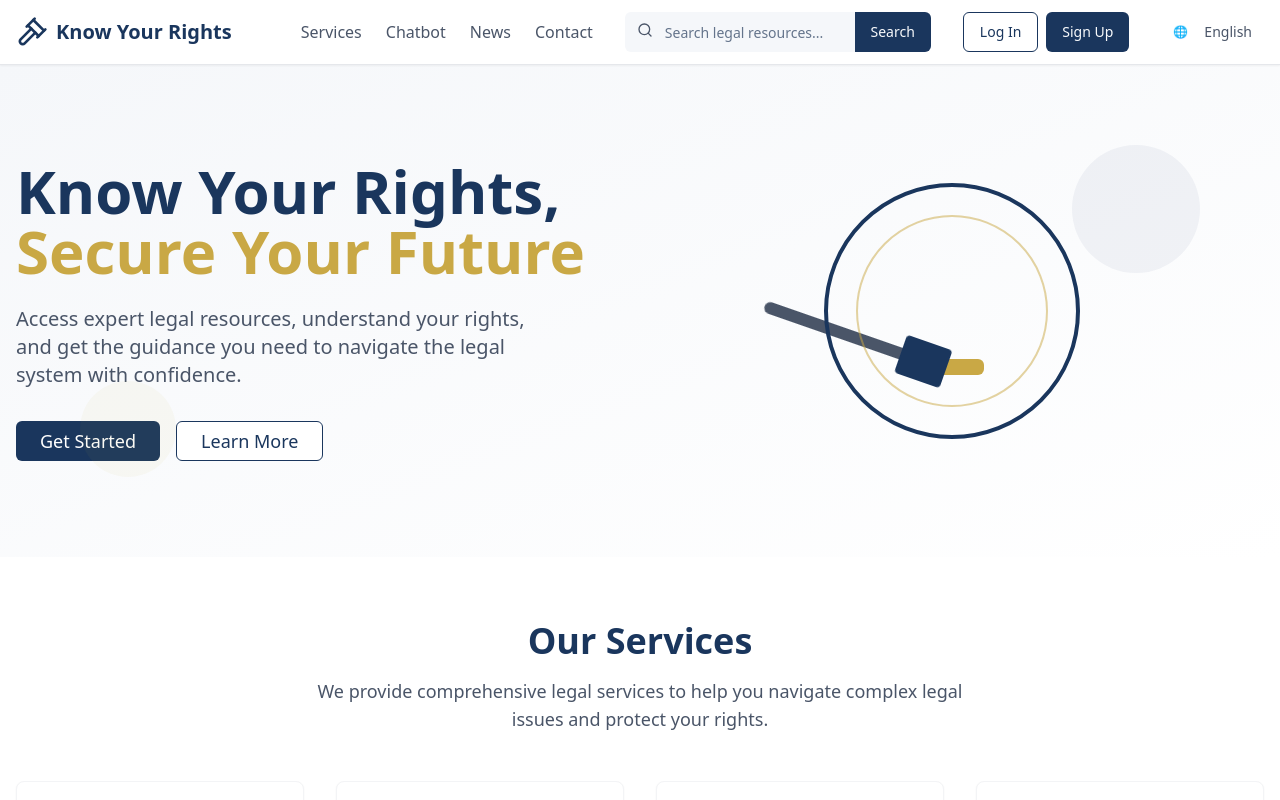
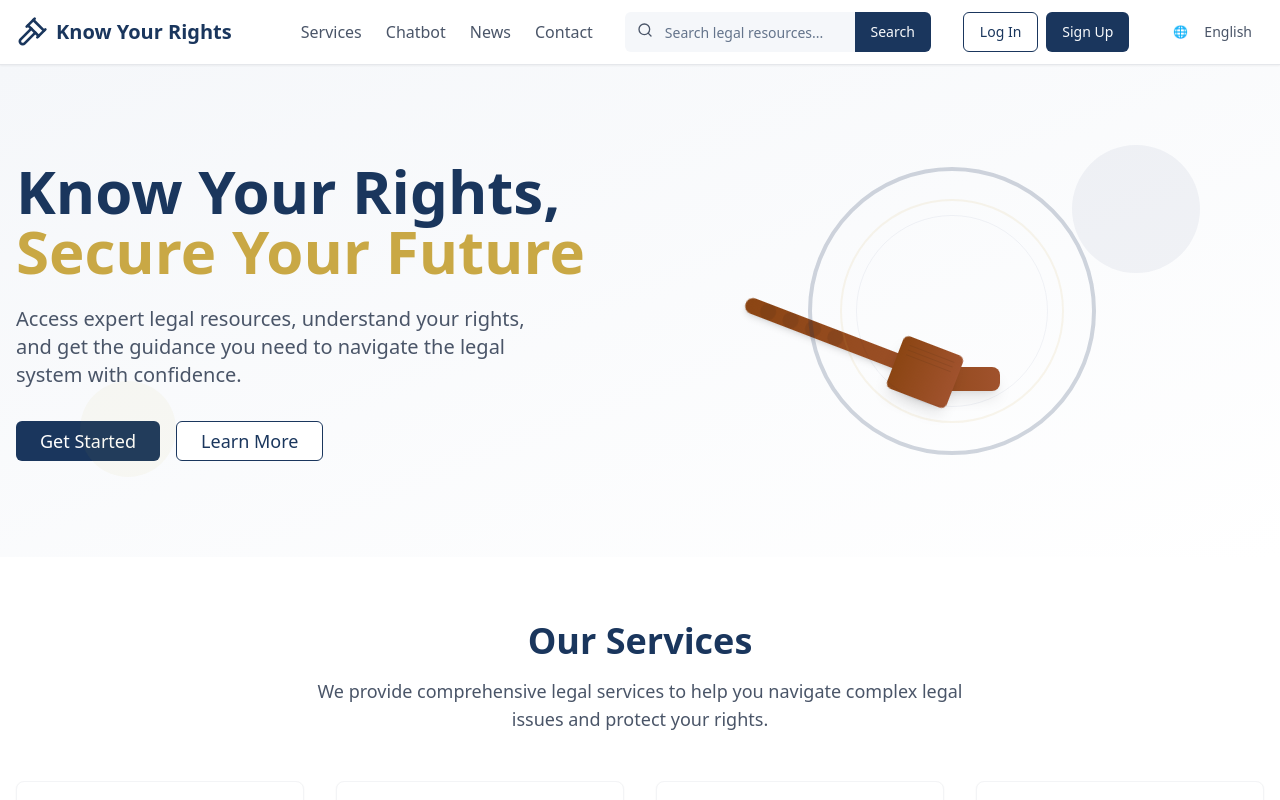
Before and after one commit to afrinethameena-21/lex-animus-aide, a React (Vite) app: page / in a window 1280 px wide. Shown: the top 800 px of the page. Built offline with nearby package versions, Linux system fonts and the light colour scheme.

Commit message:
Refactor: Improve HeroSection gavel animation
Improve the gavel animation in the HeroSection to look more realistic.

```diff
--- a/src/components/HeroSection.tsx
+++ b/src/components/HeroSection.tsx
@@ -1,6 +1,4 @@
-
 import { useEffect, useRef } from 'react';
-import { Gavel } from 'lucide-react';
 import { Button } from '@/components/ui/button';
 
 const HeroSection = () => {
@@ -54,32 +52,49 @@ const HeroSection = () => {
           </div>
 
           <div className="md:w-1/2 flex justify-center items-center">
-            <div className="relative w-64 h-64 flex items-center justify-center">
-              {/* Gavel base */}
-              <div className="absolute bottom-16 bg-legal-gold w-16 h-4 rounded-md"></div>
+            <div className="relative w-72 h-72 flex items-center justify-center">
+              <div className="absolute bottom-16 w-24 h-6 bg-gradient-to-r from-[#8B4513] to-[#A0522D] rounded-lg shadow-lg"></div>
 
-              {/* Gavel animation container */}
               <div
                 ref={gavelRef}
                 className="absolute origin-bottom-right transform rotate-0 transition-transform"
-                style={{ bottom: '4rem', right: '8.5rem' }}
+                style={{ bottom: '4rem', right: '9rem' }}
               >
-                {/* Gavel handle */}
-                <div className="w-48 h-3 bg-legal-darkgray rounded-full"></div>
+                <div className="relative">
+                  <div className="w-56 h-4 bg-gradient-to-r from-[#8B4513] to-[#A0522D] rounded-full shadow-md"></div>
 
-                {/* Gavel head */}
-                <div className="absolute right-0 top-1/2 transform -translate-y-1/2 w-12 h-10 bg-legal-navy rounded-sm"></div>
+                  <div className="absolute top-0 left-4 w-24 h-4 flex space-x-2">
+                    {[...Array(4)].map((_, i) => (
+                      <div
+                        key={i}
+                        className="w-4 h-4 bg-[#5C3317] opacity-20 rounded-full"
+                      ></div>
+                    ))}
+                  </div>
+                </div>
+
+                <div className="absolute right-0 top-1/2 transform -translate-y-1/2">
+                  <div className="w-16 h-14 bg-gradient-to-r from-[#8B4513] to-[#A0522D] rounded-md shadow-lg">
+                    <div className="absolute inset-2 flex flex-col space-y-1">
+                      {[...Array(3)].map((_, i) => (
+                        <div
+                          key={i}
+                          className="h-px bg-[#5C3317] opacity-20"
+                        ></div>
+                      ))}
+                    </div>
+                  </div>
+                </div>
               </div>
 
-              {/* Circle background */}
-              <div className="absolute inset-0 border-4 border-legal-navy rounded-full"></div>
-              <div className="absolute inset-8 border-2 border-legal-gold rounded-full opacity-50"></div>
+              <div className="absolute inset-0 border-4 border-legal-navy rounded-full opacity-20"></div>
+              <div className="absolute inset-8 border-2 border-legal-gold rounded-full opacity-10"></div>
+              <div className="absolute inset-12 border border-legal-navy rounded-full opacity-5"></div>
             </div>
           </div>
         </div>
       </div>
 
-      {/* Decorative background elements */}
       <div className="absolute top-20 right-20 w-32 h-32 bg-legal-navy bg-opacity-5 rounded-full"></div>
       <div className="absolute bottom-20 left-20 w-24 h-24 bg-legal-gold bg-opacity-5 rounded-full"></div>
     </section>
--- a/src/index.css
+++ b/src/index.css
@@ -102,13 +102,16 @@
 
 @keyframes gavel-raise {
   0% { transform: rotate(-45deg); }
+  50% { transform: rotate(-20deg); }
   100% { transform: rotate(0deg); }
 }
 
 @keyframes gavel-hit {
   0% { transform: rotate(0deg); }
+  25% { transform: rotate(25deg); }
   50% { transform: rotate(20deg); }
-  70% { transform: rotate(-5deg); }
+  75% { transform: rotate(-8deg); }
+  90% { transform: rotate(-3deg); }
   100% { transform: rotate(0deg); }
 }
 
```
